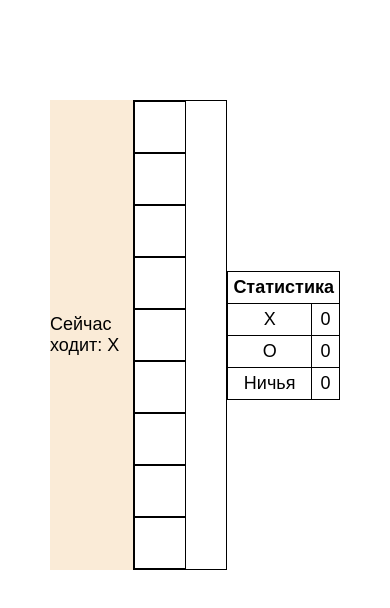
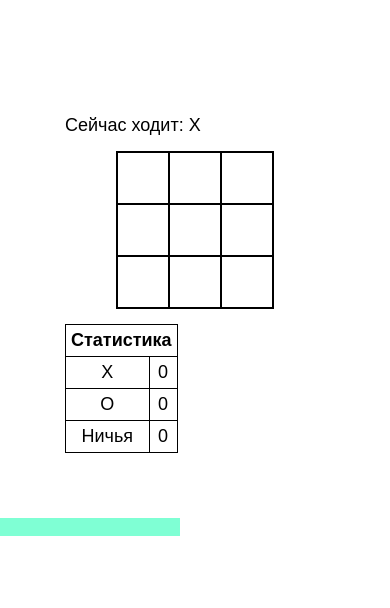
Before and after one commit to damirbibartsev/gamekrestiknolik, a plain HTML site: page index.html in a window 390 px wide. Drawn offline with Linux system fonts and the light colour scheme.

Commit message:
added media

```diff
--- a/index.html
+++ b/index.html
@@ -37,10 +37,12 @@
   </div>
   <div>
 
+  <div class="steps">
     <span id="xstep"></span> <br/>
     <span id="ystep"></span>
   </div>
-  <script src = ./main.js></script>
+</div>
+  <script type="text/javascript" src = ./main.js></script>
 </body>
 
 </html>
--- a/style.css
+++ b/style.css
@@ -1,5 +1,7 @@
 * {margin: 0; padding: 0;}
-
+body{
+    min-width: 300px;
+}
 .content {
     display: flex;
     margin: 100px 50px 50px 50px;
@@ -31,7 +33,7 @@
 }
 
 .currentPlayer {
-    background-color:antiquewhite;
+    /* background-color:antiquewhite; */
     width: 140px;
     font-size: 18px;
     display: flex;
@@ -53,3 +55,23 @@
     padding: 5px;
     text-align: center;
 }
+@media (max-width: 600px) {
+    .content {
+        display: flex;
+        flex-direction: column;
+        margin: 100px 50px 50px 50px;
+        font-family: sans-serif;
+    }
+    .currentPlayer{
+        margin: 15px;
+    }
+    .stat{
+        margin: 15px;
+    }
+    .steps{
+        padding-left: 10px;
+        height: auto;
+        width: 170px;
+        background-color: aquamarine;
+    }
+ }
```
